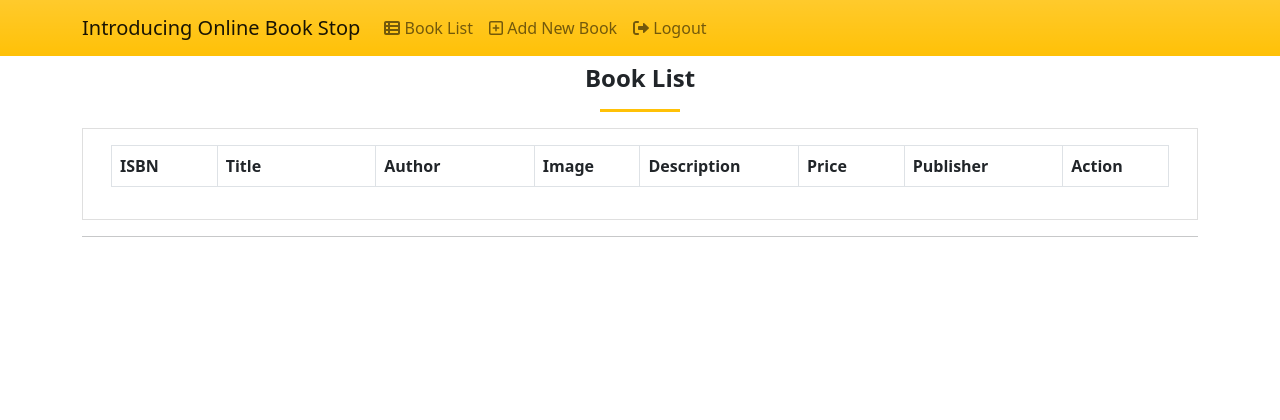
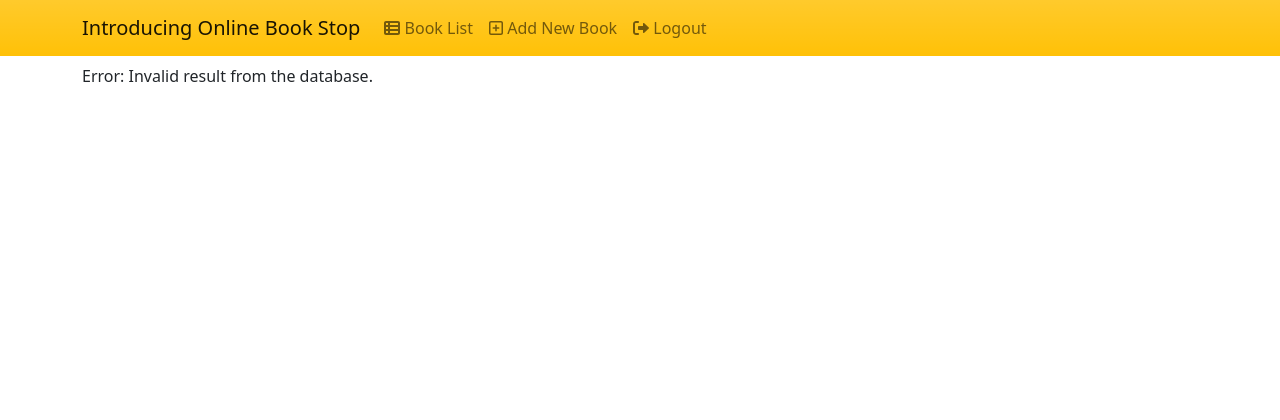
Before and after one commit to Sauzanya/obs, a PHP site: page /obs/admin_book.php in a window 1280 px wide. Shown: the top 420 px of the page. Run offline with PHP 8.4, Linux system fonts and the light colour scheme; a user stored in the database is signed in; data comes from the database, SQL or seed files in the repository; data that the repository does not hold is empty; some libraries are stand-ins or nearby versions.

Commit message:
Update admin_book.php

```diff
--- a/admin_book.php
+++ b/admin_book.php
@@ -10,6 +10,12 @@ $conn = db_connect();
 
 // Fetch all books
 $result = getAll($conn);
+
+// Check if $result is a valid mysqli_result object
+if (!$result || !is_object($result)) {
+    echo "Error: Invalid result from the database.";
+    exit;
+}
 ?>
     <h4 class="fw-bolder text-center">Book List</h4>
     <center>
```
